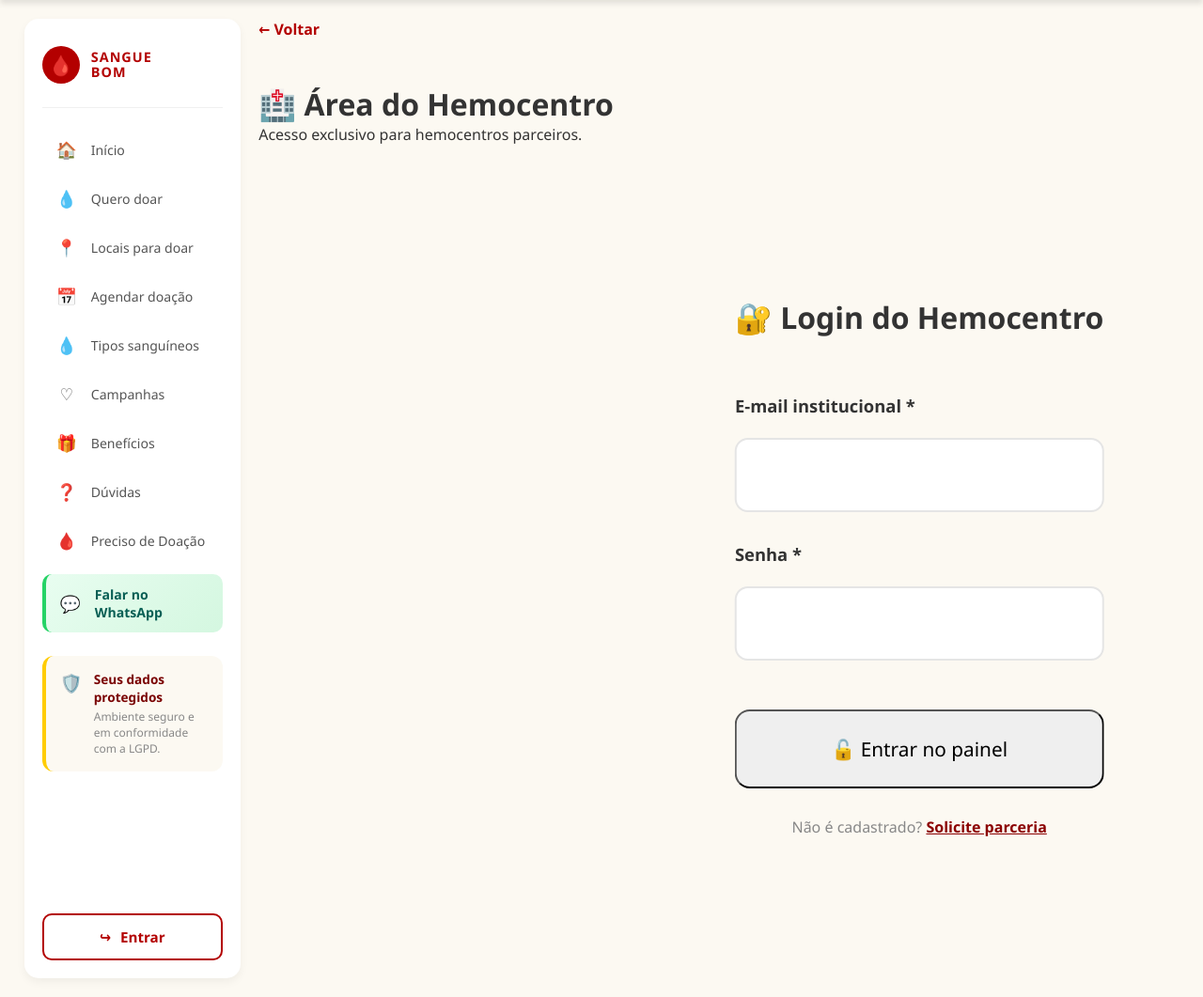
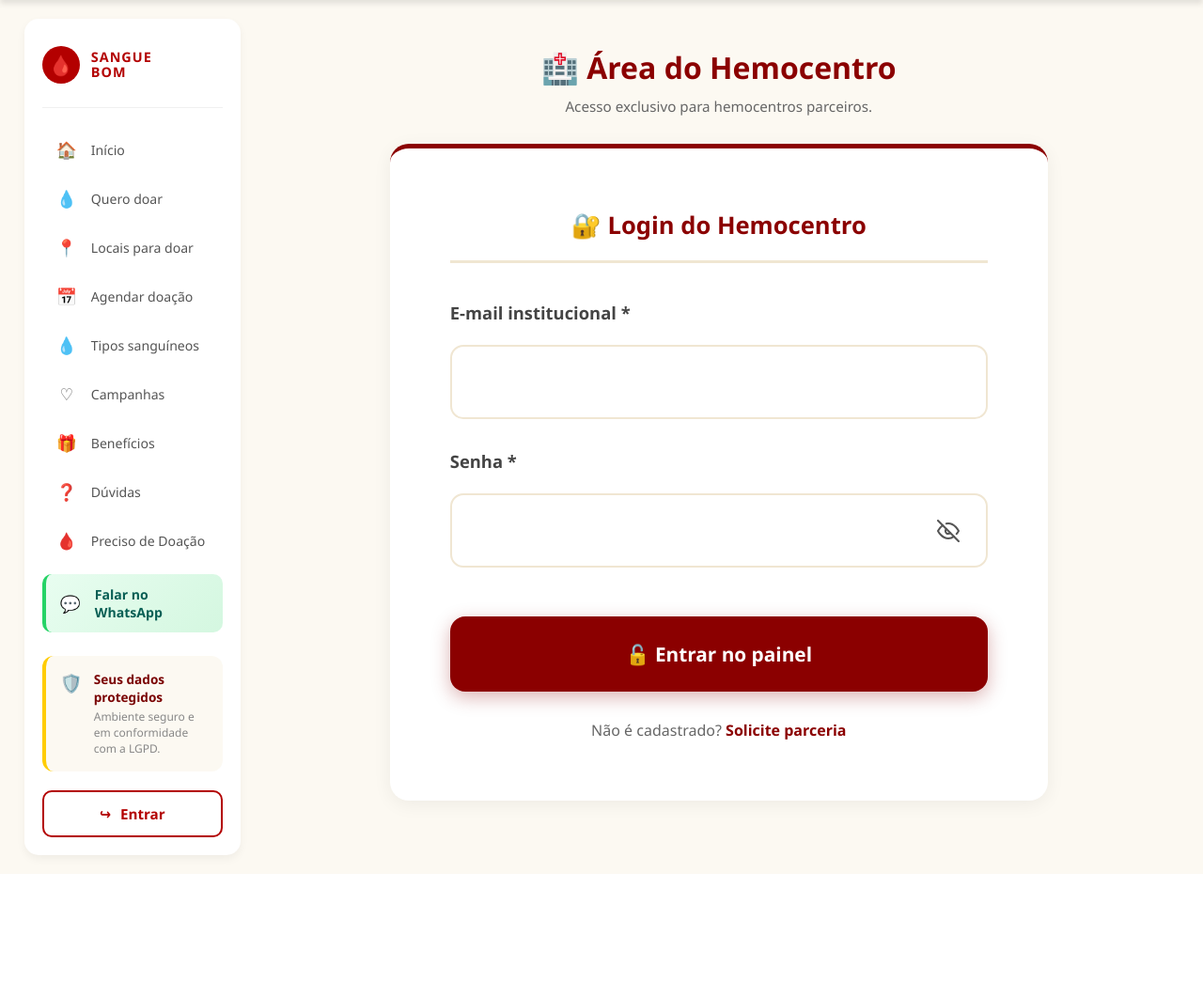
Before and after one commit to Melissa3-ctrl/sanguebom, a Django app: template templates/parceria_login.html in a window 1280 px wide. Shown: the part 65-1126 px from the top of the page at 94% size. After the commit the page ends 995 px from the top, so only its background shows below. Run offline with Django 5.2, Linux system fonts and the light colour scheme; the template is opened without the code that fills it, so the values that code supplies are empty.

Commit message:
Separa CSS do login do hemocentro

```diff
--- /dev/null
+++ b/membros/static/css/parceria_login.css
@@ -0,0 +1,310 @@
+/* =========================================================
+   LOGIN DO HEMOCENTRO — CSS PRÓPRIO
+   ========================================================= */
+
+:root {
+    --vermelho-principal: #8b0000;
+    --vermelho-escuro: #5c0000;
+    --vermelho-claro: #b30000;
+    --vermelho-borda: #f0e6d2;
+    --texto-principal: #333;
+    --texto-secundario: #666;
+    --branco: #ffffff;
+}
+
+* {
+    box-sizing: border-box;
+}
+
+/* =========================================================
+   LAYOUT — Centralizado na tela
+   ========================================================= */
+
+.login-hemocentro-wrapper {
+    display: flex;
+    justify-content: center;
+    align-items: center;
+    min-height: calc(100vh - 200px);
+    padding: 30px 20px;
+    width: 100%;
+}
+
+.login-hemocentro-card {
+    width: 100%;
+    max-width: 700px;
+}
+
+/* =========================================================
+   CABEÇALHO
+   ========================================================= */
+
+.login-hemocentro-header {
+    text-align: center;
+    margin-bottom: 30px;
+}
+
+.login-hemocentro-header h1 {
+    color: var(--vermelho-principal);
+    font-size: clamp(1.6rem, 2.5vw, 2.2rem);
+    margin: 0 0 10px 0;
+    font-weight: 800;
+}
+
+.login-hemocentro-header p {
+    color: var(--texto-secundario);
+    font-size: clamp(0.95rem, 1.1vw, 1.1rem);
+    margin: 0;
+}
+
+/* =========================================================
+   CARD DO FORMULÁRIO
+   ========================================================= */
+
+.login-hemocentro-form {
+    background: var(--branco);
+    border-radius: 20px;
+    padding: clamp(40px, 5vw, 70px);
+    box-shadow: 0 4px 20px rgba(0, 0, 0, 0.06);
+    border-top: 5px solid var(--vermelho-principal);
+    animation: fadeInUp 0.5s ease;
+}
+
+.login-hemocentro-form h2 {
+    color: var(--vermelho-principal);
+    font-size: clamp(1.5rem, 2vw, 2rem);
+    font-weight: 700;
+    text-align: center;
+    margin: 0 0 40px 0;
+    padding-bottom: 20px;
+    border-bottom: 3px solid var(--vermelho-borda);
+}
+
+/* =========================================================
+   CAMPOS
+   ========================================================= */
+
+.login-hemocentro-form .campo {
+    margin-bottom: 32px;
+}
+
+.login-hemocentro-form .campo label {
+    display: block;
+    color: #444;
+    font-weight: 700;
+    margin-bottom: 14px;
+    font-size: 1.15rem;
+}
+
+.login-hemocentro-form .campo input {
+    width: 100%;
+    padding: 24px 28px;
+    border: 2px solid var(--vermelho-borda);
+    border-radius: 14px;
+    font-size: 1.2rem;
+    font-family: inherit;
+    background: white;
+    color: var(--texto-principal);
+    transition: all 0.2s;
+}
+
+.login-hemocentro-form .campo input:focus {
+    outline: none;
+    border-color: var(--vermelho-principal);
+    box-shadow: 0 0 0 5px rgba(139, 0, 0, 0.1);
+}
+
+/* =========================================================
+   CAMPO SENHA COM OLHO
+   ========================================================= */
+
+.login-hemocentro-form .campo-senha {
+    position: relative;
+    display: flex;
+    align-items: center;
+}
+
+.login-hemocentro-form .campo-senha input {
+    padding-right: 70px;
+}
+
+.login-hemocentro-form .btn-olho {
+    position: absolute;
+    right: 20px;
+    top: 50%;
+    transform: translateY(-50%);
+    background: transparent;
+    border: none;
+    cursor: pointer;
+    padding: 10px;
+    display: flex;
+    align-items: center;
+    justify-content: center;
+    border-radius: 8px;
+    transition: background 0.2s;
+}
+
+.login-hemocentro-form .btn-olho:hover {
+    background: #f0f0f0;
+}
+
+/* =========================================================
+   ALERTAS
+   ========================================================= */
+
+.login-hemocentro-form .alerta {
+    padding: 16px 22px;
+    border-radius: 12px;
+    margin-bottom: 24px;
+    font-weight: 700;
+    text-align: center;
+    font-size: 1rem;
+}
+
+.login-hemocentro-form .alerta.erro {
+    background: #ffebee;
+    color: #c62828;
+    border-left: 5px solid #d32f2f;
+}
+
+/* =========================================================
+   BOTÃO
+   ========================================================= */
+
+.login-hemocentro-form .btn-enviar {
+    width: 100%;
+    padding: 26px 50px;
+    font-size: 1.3rem;
+    font-weight: 700;
+    border-radius: 16px;
+    background: var(--vermelho-principal);
+    color: white;
+    border: none;
+    cursor: pointer;
+    transition: all 0.3s;
+    font-family: inherit;
+    box-shadow: 0 6px 20px rgba(139, 0, 0, 0.3);
+    margin-top: 20px;
+}
+
+.login-hemocentro-form .btn-enviar:hover {
+    background: var(--vermelho-escuro);
+    transform: translateY(-3px);
+    box-shadow: 0 10px 28px rgba(139, 0, 0, 0.4);
+}
+
+/* =========================================================
+   RODAPÉ DO FORM
+   ========================================================= */
+
+.login-hemocentro-form .rodape {
+    text-align: center;
+    margin-top: 30px;
+    color: var(--texto-secundario);
+    font-size: 1rem;
+}
+
+.login-hemocentro-form .rodape a {
+    color: var(--vermelho-principal);
+    font-weight: 700;
+    text-decoration: none;
+}
+
+.login-hemocentro-form .rodape a:hover {
+    text-decoration: underline;
+}
+
+/* =========================================================
+   ANIMAÇÕES
+   ========================================================= */
+
+@keyframes fadeInUp {
+    from {
+        opacity: 0;
+        transform: translateY(20px);
+    }
+    to {
+        opacity: 1;
+        transform: translateY(0);
+    }
+}
+
+/* =========================================================
+   RESPONSIVO — CELULAR
+   ========================================================= */
+
+@media (max-width: 768px) {
+    .login-hemocentro-wrapper {
+        min-height: auto;
+        padding: 20px 10px;
+        align-items: flex-start;
+    }
+
+    .login-hemocentro-form {
+        padding: 30px 20px;
+        border-radius: 16px;
+    }
+
+    .login-hemocentro-form h2 {
+        font-size: 1.35rem;
+        margin-bottom: 25px;
+    }
+
+    .login-hemocentro-form .campo {
+        margin-bottom: 22px;
+    }
+
+    .login-hemocentro-form .campo label {
+        font-size: 1rem;
+    }
+
+    .login-hemocentro-form .campo input {
+        padding: 18px 20px;
+        font-size: 1.05rem;
+    }
+
+    .login-hemocentro-form .campo-senha input {
+        padding-right: 60px;
+    }
+
+    .login-hemocentro-form .btn-olho {
+        right: 14px;
+        padding: 8px;
+    }
+
+    .login-hemocentro-form .btn-enviar {
+        padding: 20px 30px;
+        font-size: 1.15rem;
+    }
+}
+
+/* =========================================================
+   TV 4K
+   ========================================================= */
+
+@media (min-width: 2560px) {
+    .login-hemocentro-card {
+        max-width: 1000px;
+    }
+
+    .login-hemocentro-form {
+        padding: 100px 120px;
+    }
+
+    .login-hemocentro-form h2 {
+        font-size: 2.8rem;
+    }
+
+    .login-hemocentro-form .campo label {
+        font-size: 1.5rem;
+    }
+
+    .login-hemocentro-form .campo input {
+        padding: 32px 40px;
+        font-size: 1.5rem;
+    }
+
+    .login-hemocentro-form .btn-enviar {
+        padding: 32px 60px;
+        font-size: 1.6rem;
+    }
+}
--- a/membros/views.py
+++ b/membros/views.py
@@ -11,7 +11,7 @@ from django.http import HttpResponse
 import csv
 import random
 from .models import Doador, Hemocentro, Agendamento, CodigoRecuperacao, Notificacao, Receptor, Campanha
-from .emails import enviar_email_agendamento, enviar_email_doacao_realizada, enviar_email_pedido_aprovado, enviar_email_pedido_atendido
+from .emails import enviar_email_agendamento, enviar_email_doacao_realizada, enviar_email_pedido_aprovado, enviar_email_pedido_atendido Pedido_Parceria
 # =========================================================
 # PÁGINAS DO SITE
 # =========================================================
--- a/templates/parceria_login.html
+++ b/templates/parceria_login.html
@@ -4,23 +4,25 @@
 {% block title %}Login Hemocentro - Sangue Bom{% endblock %}
 
 {% block content %}
-<link rel="stylesheet" href="{% static 'css/preciso_doacao.css' %}">
 
-<a href="{% url 'parceria' %}" class="btn-voltar">← Voltar</a>
+<link rel="stylesheet" href="{% static 'css/parceria_login.css' %}">
 
-<header class="preciso-header">
+<div class="login-hemocentro-wrapper">
+    <div class="login-hemocentro-card">
+
+        <header class="login-hemocentro-header">
             <h1>🏥 Área do Hemocentro</h1>
             <p>Acesso exclusivo para hemocentros parceiros.</p>
         </header>
 
-<form method="POST" class="form-receptor form-login-hemocentro">
+        <form method="POST" class="login-hemocentro-form">
             {% csrf_token %}
 
             {% if erro %}
                 <div class="alerta erro">⚠️ {{ erro }}</div>
             {% endif %}
 
-    <h3 class="form-secao">🔐 Login do Hemocentro</h3>
+            <h2>🔐 Login do Hemocentro</h2>
 
             <div class="campo">
                 <label>E-mail institucional *</label>
@@ -29,15 +31,55 @@
 
             <div class="campo">
                 <label>Senha *</label>
-        <input type="password" name="senha" required>
+                <div class="campo-senha">
+                    <input type="password" name="senha" id="senha-parceria" required>
+                    <button type="button" class="btn-olho" onclick="mostrarSenha()" aria-label="Mostrar senha">
+                        <svg xmlns="http://www.w3.org/2000/svg" width="22" height="22" viewBox="0 0 24 24" fill="none" stroke="#888" stroke-width="2" stroke-linecap="round" stroke-linejoin="round">
+                            <path d="M17.94 17.94A10.07 10.07 0 0 1 12 20c-7 0-11-8-11-8a18.45 18.45 0 0 1 5.06-5.94M9.9 4.24A9.12 9.12 0 0 1 12 4c7 0 11 8 11 8a18.5 18.5 0 0 1-2.16 3.19m-6.72-1.07a3 3 0 1 1-4.24-4.24"></path>
+                            <line x1="1" y1="1" x2="23" y2="23"></line>
+                        </svg>
+                    </button>
+                </div>
             </div>
 
-    <div class="botoes-cadastro">
             <button type="submit" class="btn-enviar">🔓 Entrar no painel</button>
+
+            <p class="rodape">
+                Não é cadastrado?
+                <a href="{% url 'parceria' %}">Solicite parceria</a>
+            </p>
+        </form>
+
+    </div>
 </div>
 
-    <p style="text-align: center; margin-top: 20px; color: #888; font-size: 0.9rem;">
-        Não é cadastrado? <a href="{% url 'parceria' %}" style="color: #8b0000; font-weight: 700;">Solicite parceria</a>
-    </p>
-</form>
+<script>
+    function mostrarSenha() {
+        const input = document.getElementById('senha-parceria');
+        const botao = document.querySelector('.btn-olho');
+
+        const svgOlhoAberto = `
+            <svg xmlns="http://www.w3.org/2000/svg" width="22" height="22" viewBox="0 0 24 24" fill="none" stroke="#c1121f" stroke-width="2" stroke-linecap="round" stroke-linejoin="round">
+                <path d="M1 12s4-8 11-8 11 8 11 8-4 8-11 8-11-8-11-8z"></path>
+                <circle cx="12" cy="12" r="3"></circle>
+            </svg>
+        `;
+
+        const svgOlhoCortado = `
+            <svg xmlns="http://www.w3.org/2000/svg" width="22" height="22" viewBox="0 0 24 24" fill="none" stroke="#888" stroke-width="2" stroke-linecap="round" stroke-linejoin="round">
+                <path d="M17.94 17.94A10.07 10.07 0 0 1 12 20c-7 0-11-8-11-8a18.45 18.45 0 0 1 5.06-5.94M9.9 4.24A9.12 9.12 0 0 1 12 4c7 0 11 8 11 8a18.5 18.5 0 0 1-2.16 3.19m-6.72-1.07a3 3 0 1 1-4.24-4.24"></path>
+                <line x1="1" y1="1" x2="23" y2="23"></line>
+            </svg>
+        `;
+
+        if (input.type === 'password') {
+            input.type = 'text';
+            botao.innerHTML = svgOlhoAberto;
+        } else {
+            input.type = 'password';
+            botao.innerHTML = svgOlhoCortado;
+        }
+    }
+</script>
+
 {% endblock %}
```
Lines whose indentation alone changed are shown as unchanged.
